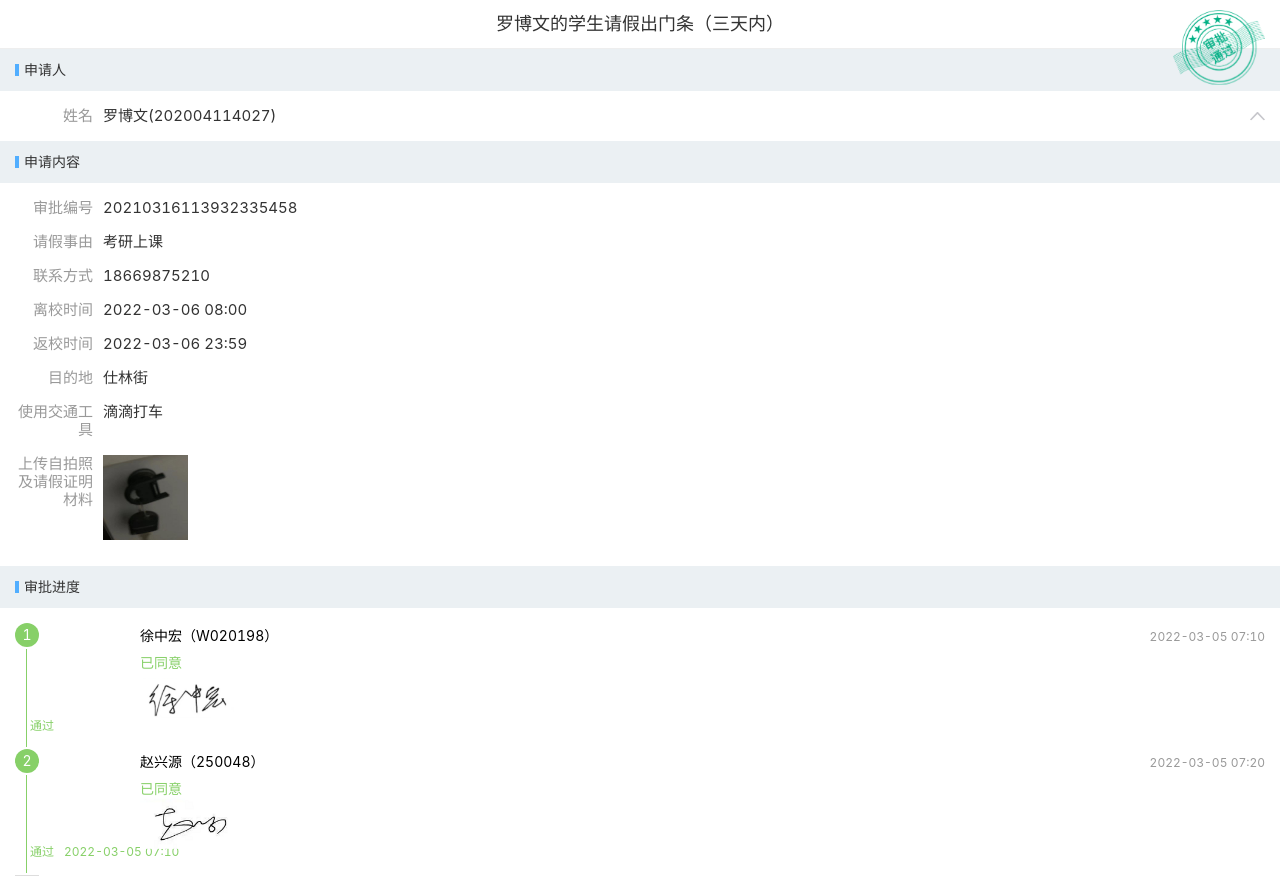
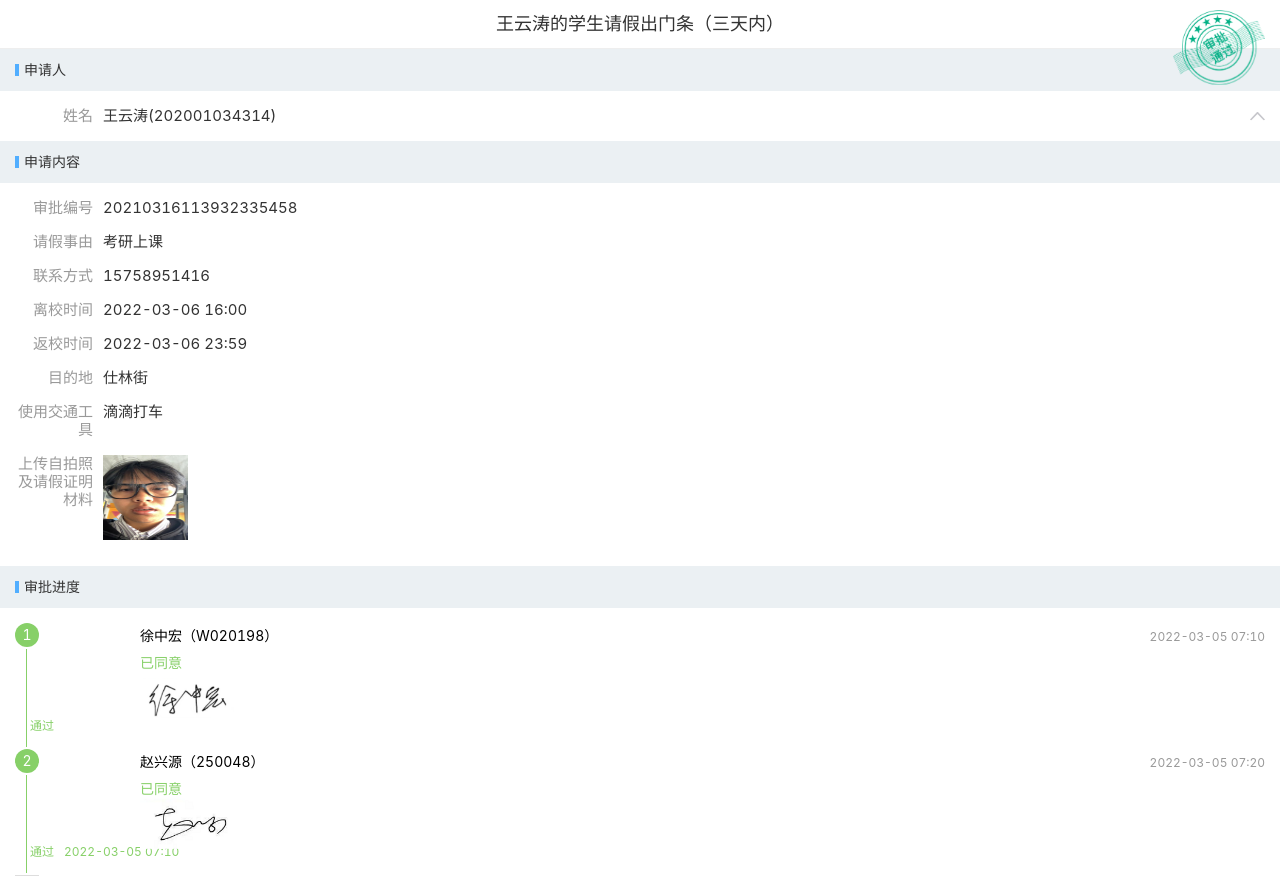
Before and after one commit to yibanjiatiao1/xyt06, a plain HTML site: page index.html in a window 1280 px wide. Shown: the top 879 px of the page. Drawn offline with Linux system fonts and the light colour scheme; a script that the page names is missing.

Commit message:
Update index.html

```diff
--- a/index.html
+++ b/index.html
@@ -30,7 +30,7 @@
     <div class="hx-layout">
      <main class="hx-content">
       <div class="wfTitle___Y-ebx">
-       罗博文的学生请假出门条（三天内）
+       王云涛的学生请假出门条（三天内）
       </div>
       <div class="hx-detail">
        <div class="hx-detail-group">
@@ -46,7 +46,7 @@
        <span class="hx-detail-item-label">姓名</span>
        <div class="hx-detail-item-field">
         <div class="am-flexbox am-flexbox-justify-start am-flexbox-align-center">
-         罗博文(202004114027)
+         王云涛(202001034314)
         </div>
        </div>
       </div>
@@ -56,12 +56,12 @@
        <div class="hx-detail-item">
         <span class="hx-detail-item-label">学号</span>
         <div class="hx-detail-item-field">
-         202004114027        </div>
+         202001034314        </div>
        </div>
        <div class="hx-detail-item">
         <span class="hx-detail-item-label">性别</span>
         <div class="hx-detail-item-field">
-         女        </div>
+         男        </div>
        </div>
        <div class="hx-detail-item">
         <span class="hx-detail-item-label">学院</span>
@@ -124,12 +124,12 @@
          <div class="hx-detail-item">
           <span class="hx-detail-item-label">联系方式</span>
           <div class="hx-detail-item-field">
-           18669875210          </div>
+           15758951416          </div>
          </div>
          <div class="hx-detail-item">
           <span class="hx-detail-item-label">离校时间</span>
           <div class="hx-detail-item-field">
-           2022-03-06 08:00          </div>
+           2022-03-06 16:00          </div>
          </div>
          <div class="hx-detail-item">
           <span class="hx-detail-item-label">返校时间</span>
@@ -150,7 +150,7 @@
           <span class="hx-detail-item-label">上传自拍照及请假证明材料</span>
           <div class="hx-detail-item-field">
            <div class="hx-detail-image">
-            <img src="./工作流_files/111.jpg" alt="" style="margin-right: 10px; width: 84.6667px;
+            <img src="./工作流_files/wyt.jpg" alt="" style="margin-right: 10px; width: 84.6667px;
     height: 84.6667px; margin-bottom: 10px;">
            </div>
           </div>
```
